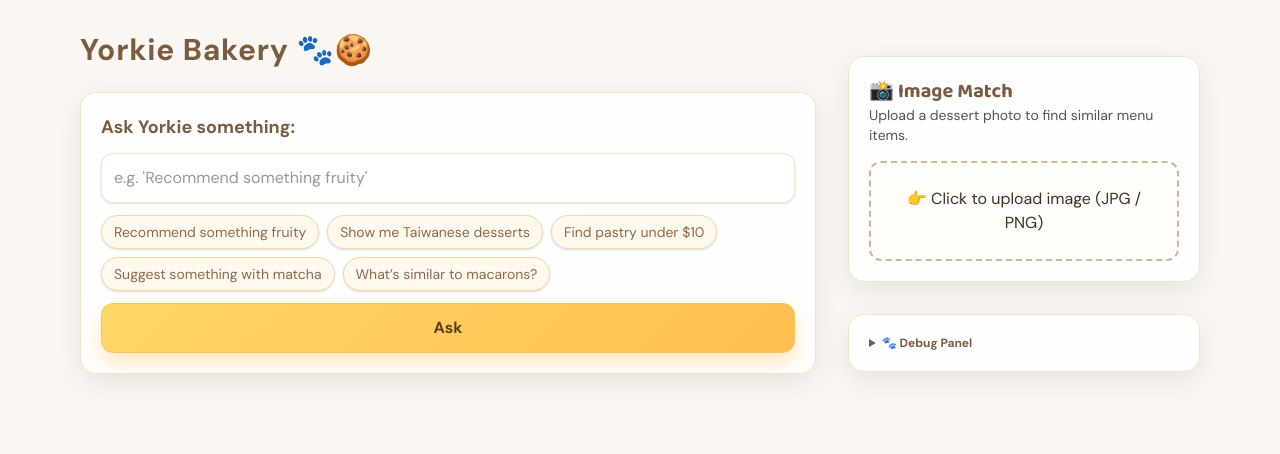
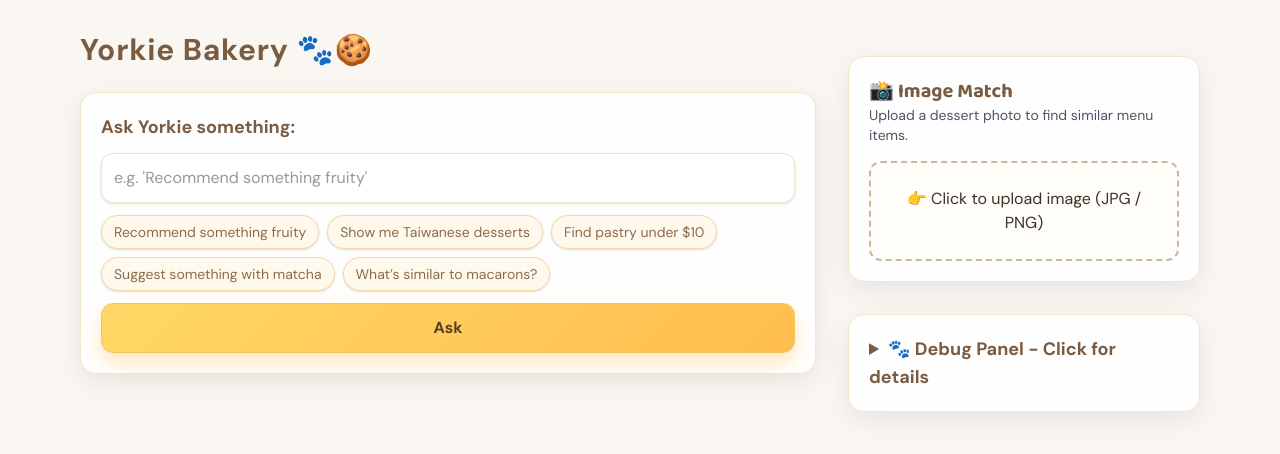
Before and after one commit to sikun-peng/yorkiebakery-api, a React (Vite) app in the folder ai_demo_frontend/: page / in a window 1280 px wide. Shown: the top 454 px of the page. Built offline with nearby package versions, Linux system fonts and the light colour scheme; no server answers.

Commit message:
minor ui update

```diff
--- a/ai_demo_frontend/src/components/DebugPanel.tsx
+++ b/ai_demo_frontend/src/components/DebugPanel.tsx
@@ -8,8 +8,8 @@ export default function DebugPanel({ trace }: Props) {
   return (
     <section className="yorkie-card text-xs space-y-2">
       <details>
-        <summary className="cursor-pointer font-bold text-yorkieBrown">
-          🐾 Debug Panel
+        <summary className="cursor-pointer font-semibold text-yorkieBrown text-lg">
+          🐾 Debug Panel - Click for details
         </summary>
 
         <div className="mt-3 space-y-3">
```
Also changed, not shown: 2 other files (tests, documents, lock files or other folders).
